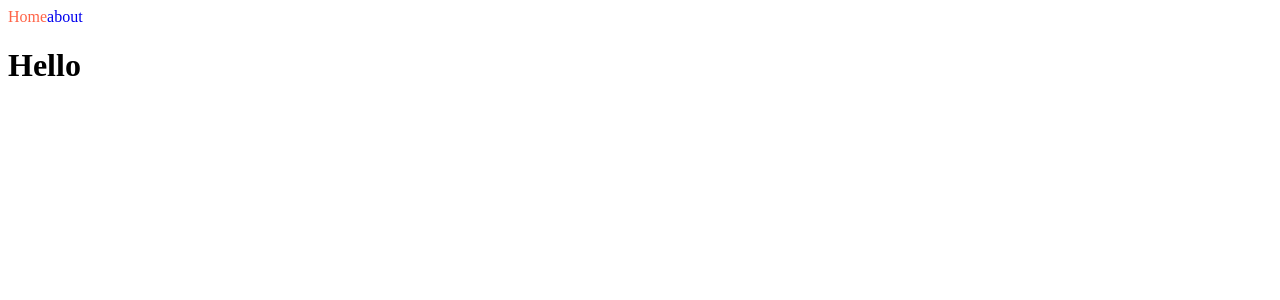
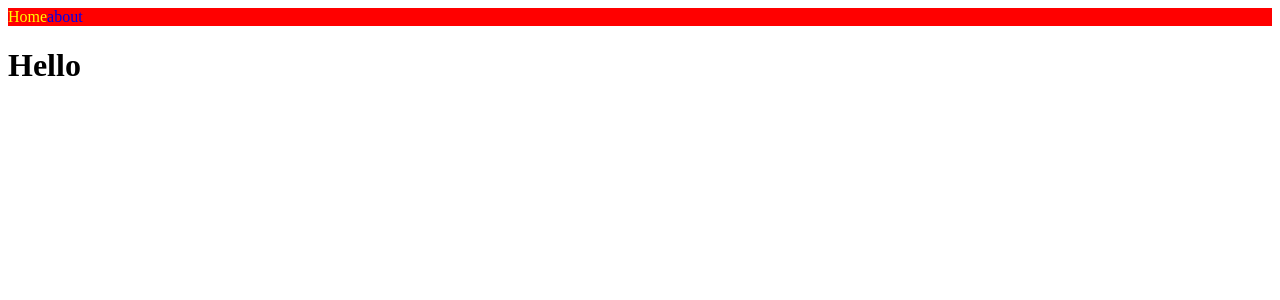
Before and after one commit to REXIANN/react-nextjs, a Next.js app: page / in a window 1280 px wide. Shown: the top 300 px of the page. Built offline with nearby package versions, Linux system fonts and the light colour scheme.

Commit message:
styled jsx

```diff
--- a/Components/NavBar.module.css
+++ /dev/null
@@ -1,9 +0,0 @@
-
-
-.link {
-    text-decoration: none;
-}
-
-.active {
-    color: tomato;
-}
--- a/Components/NavBar.tsx
+++ b/Components/NavBar.tsx
@@ -1,19 +1,28 @@
-import Link from 'next/link'
-import { useRouter } from 'next/router'
-import styles from './NavBar.module.css'
+import Link from 'next/link';
+import { useRouter } from 'next/router';
 
 export default function NavBar() {
-  const router = useRouter()
-  console.log({ router })
+  const router = useRouter();
 
   return (
-    <nav className={styles.nav}>
+    <nav>
       <Link href="/">
-        <a className={`${styles.link} ${router.pathname === '/' ? styles.active : undefined}`}>Home</a>
+        <a className={router.pathname === '/' ? 'active' : undefined }>Home</a>
       </Link>
       <Link href="/about">
-        <a className={[styles.link, router.pathname === '/about' ? styles.active : undefined].join(' ')}>about</a>
+        <a className={router.pathname === '/about' ? 'active' : undefined }>about</a>
       </Link>
+      <style jsx>{`
+        nav {
+          background-color: red;
+        }
+        a {
+          text-decoration: none;
+        }
+        .active {
+          color: yellow;
+        }
+      `}</style>
     </nav>
-  )
+  );
 }
```
